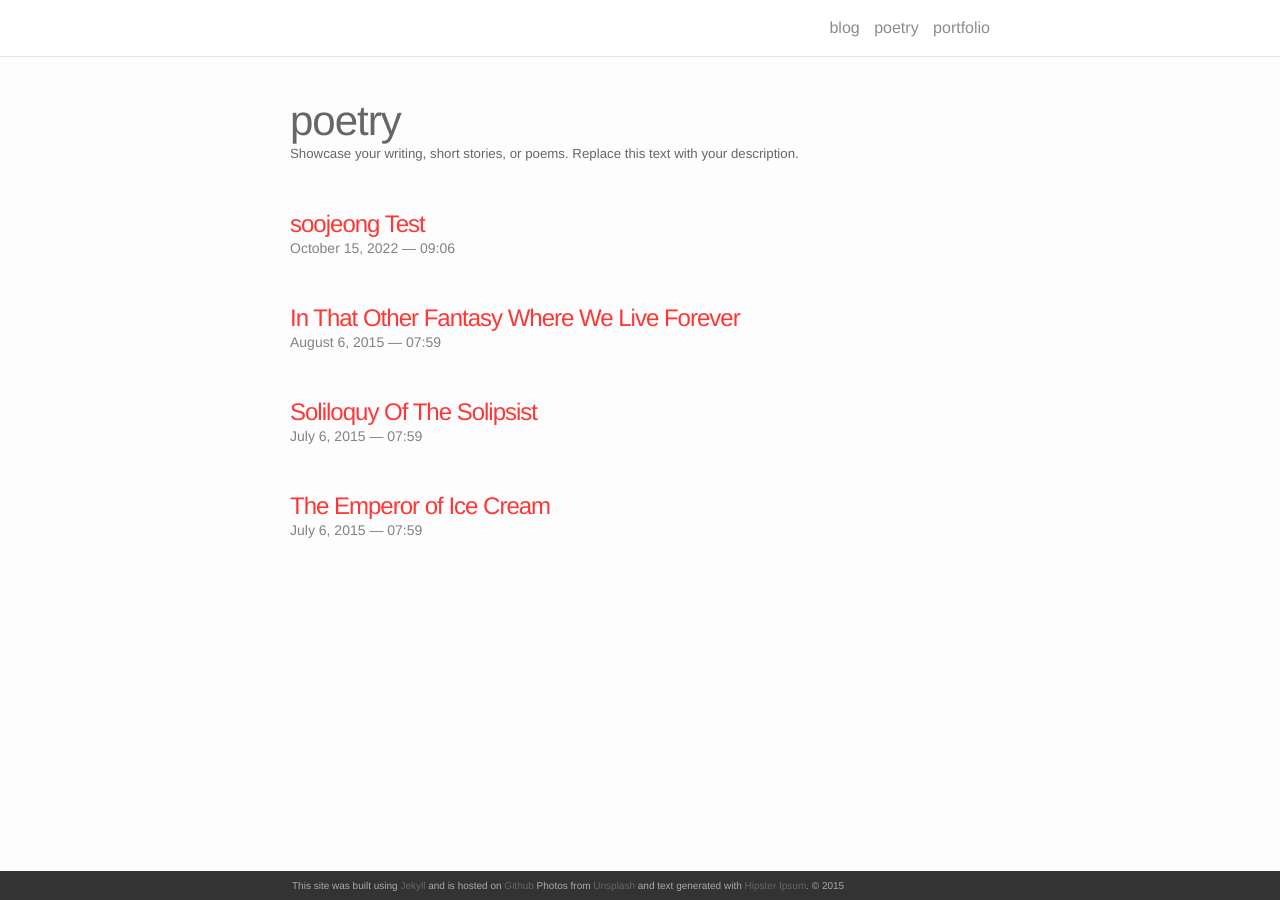
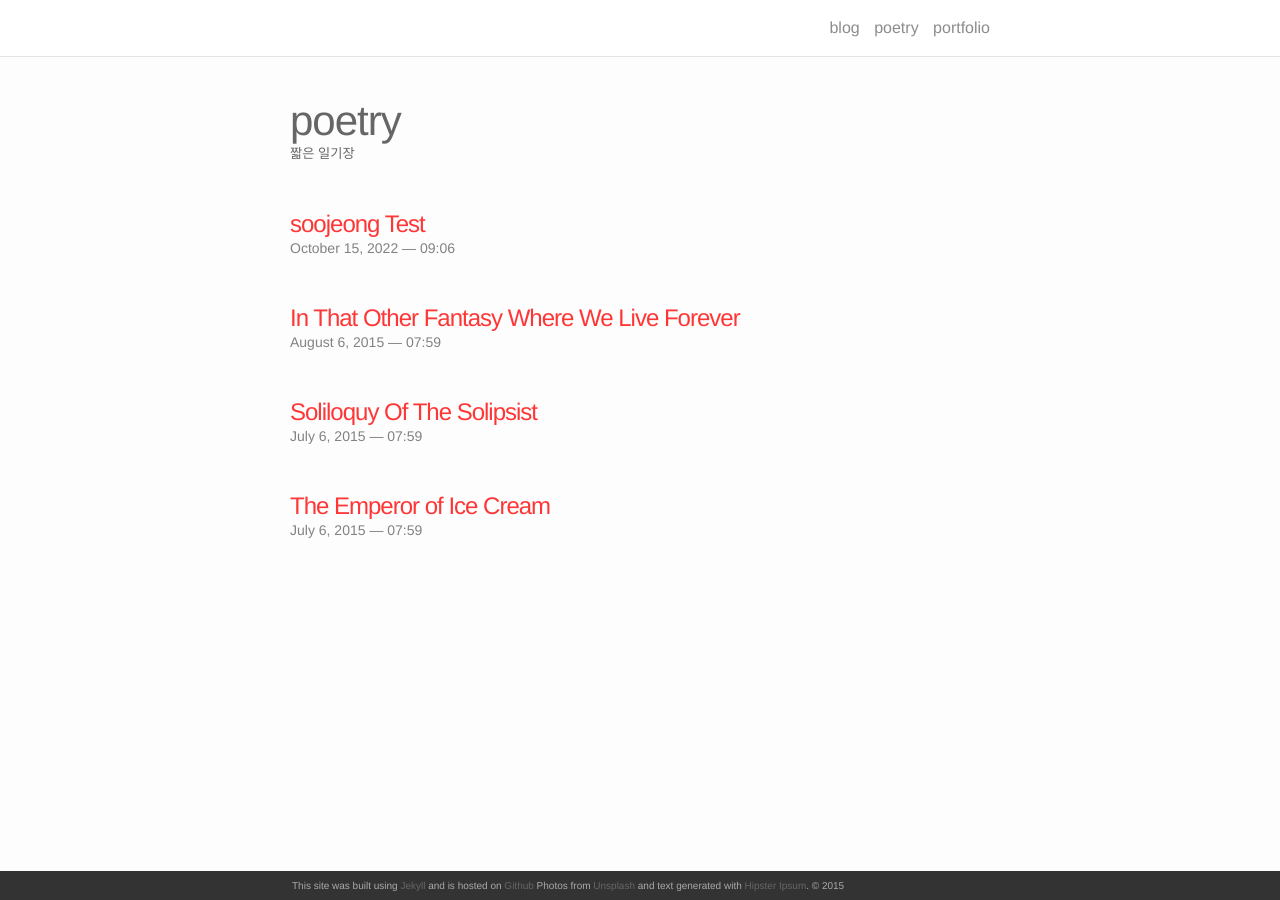
Before and after one commit to asel0joo/asel0joo.github.io, a Jekyll site: the page built from poetry.md, in a window 1280 px wide. Built offline with Jekyll 4.4.1, drawn with Linux system fonts in a browser that asks for light colours; nearby versions of some CDN libraries.

Commit message:
description 변경

```diff
--- a/poetry.md
+++ b/poetry.md
@@ -2,7 +2,7 @@
 layout: page
 permalink: /poetry/
 title: poetry
-description: Showcase your writing, short stories, or poems. Replace this text with your description.
+description: 짧은 일기장
 ---
 
 <ul class="post-list">
```
